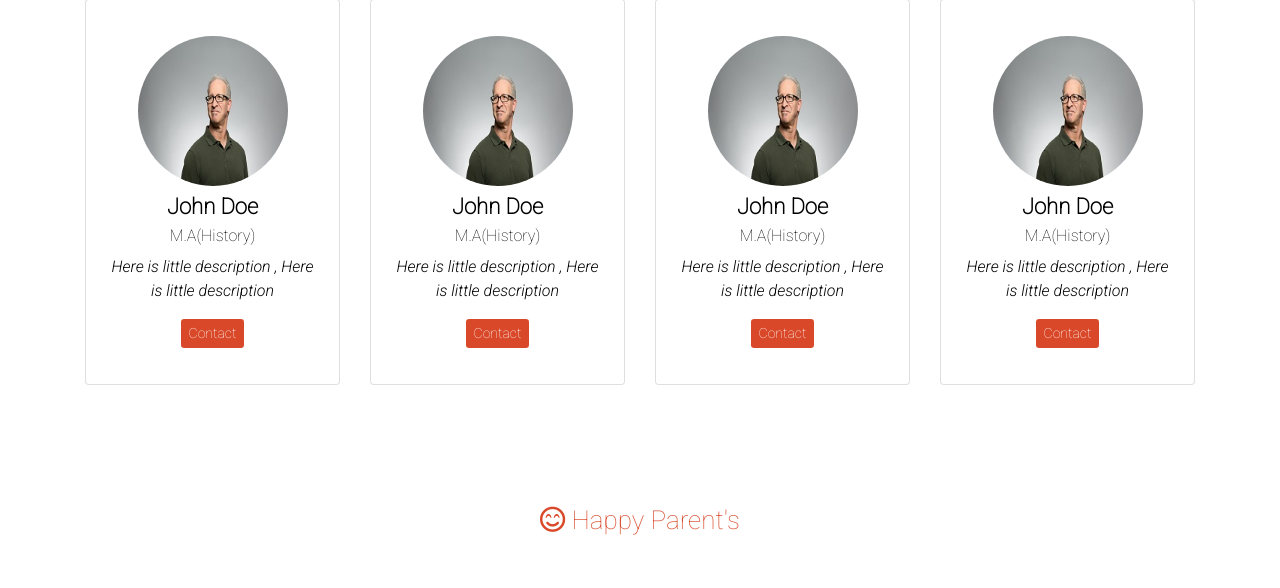
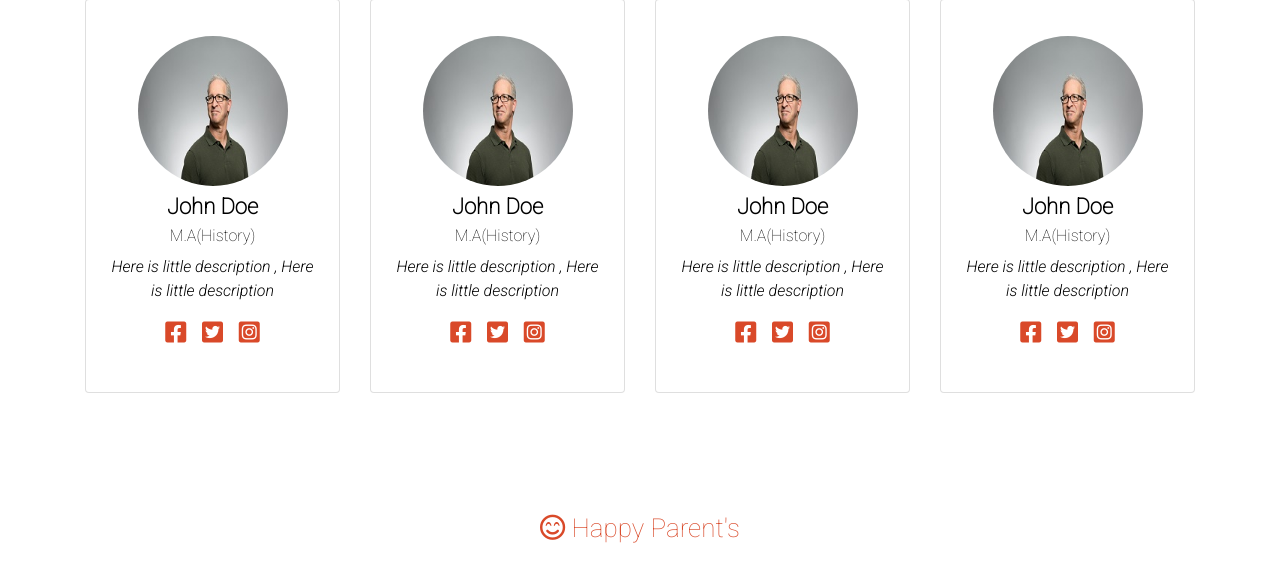
Before and after one commit to Dip20/school-template, a PHP site: page / in a window 1280 px wide. Shown: the part 2343-2931 px from the top of the page. Run offline with PHP 8.4, Linux system fonts and the light colour scheme.

Commit message:
social icon added in top educator

```diff
--- a/css/main.css
+++ b/css/main.css
@@ -174,7 +174,6 @@ footer a:hover {
 	max-height: 150px;
 }
 .responsive_subject_image{
-
 	max-width: 250px;
 }
 
@@ -192,3 +191,11 @@ footer a:hover {
 		width: 70%;
 	}
 }
+
+.social_icon{
+	padding: 0 5px;
+}
+
+.social_icon_group a:hover{
+	color:#000 !important;
+}
--- a/index.html
+++ b/index.html
@@ -199,7 +199,7 @@
             <h1 class="size-26 orange text-center"><i class="fas fa-medal"></i> Our Top Educator</h1>
             <br><br>
             <div class="row mb-2 justify-content-center ">
-               <div class="col-lg-3 col-md-5 col-sm-5 mb-3 text-center responsie_card">
+               <div class="col-lg-3 col-md-5 col-sm-5 mb-3 text-center responsie_card ">
                   <div class="card py-3">
                      <div class="card-body">
                         <img src="img/user.jpg" class="image-fluid rounded-circle responsive_image" >
@@ -208,12 +208,18 @@
                               <br><small class="size-16">M.A(History)</small>
                            </h4>
                            <p class="black"> <i>Here is little description , Here is little description</i> </p>
-                           <a href="#" class="btn btn-outline-light btn-sm ">Contact</a>
+                           <!-- <a href="#" class="btn btn-outline-light btn-sm ">Contact</a> -->
+                          <h4 class="social_icon_group">
+                            <a class="icon-c social_icon" href="#"><i class="fab fa-facebook-square"></i></a>
+                            <a class="icon-c social_icon" href="#"><i class="fab fa-twitter-square"></i></a>
+                            <a class="icon-c social_icon" href="#"><i class="fab fa-instagram-square"></i></a>
+                          </h4>
                         </div>
                      </div>
                   </div>
                </div>
-               <div class="col-lg-3 col-md-5 col-sm-5 mb-3 text-center responsie_card">
+
+               <div class="col-lg-3 col-md-5 col-sm-5 mb-3 text-center responsie_card ">
                   <div class="card py-3">
                      <div class="card-body">
                         <img src="img/user.jpg" class="image-fluid rounded-circle responsive_image" >
@@ -222,12 +228,18 @@
                               <br><small class="size-16">M.A(History)</small>
                            </h4>
                            <p class="black"> <i>Here is little description , Here is little description</i> </p>
-                           <a href="#" class="btn btn-outline-light btn-sm ">Contact</a>
+                           <!-- <a href="#" class="btn btn-outline-light btn-sm ">Contact</a> -->
+                          <h4 class="social_icon_group">
+                            <a class="icon-c social_icon" href="#"><i class="fab fa-facebook-square"></i></a>
+                            <a class="icon-c social_icon" href="#"><i class="fab fa-twitter-square"></i></a>
+                            <a class="icon-c social_icon" href="#"><i class="fab fa-instagram-square"></i></a>
+                          </h4>
                         </div>
                      </div>
                   </div>
                </div>
-               <div class="col-lg-3 col-md-5 col-sm-5 mb-3 text-center responsie_card">
+
+               <div class="col-lg-3 col-md-5 col-sm-5 mb-3 text-center responsie_card ">
                   <div class="card py-3">
                      <div class="card-body">
                         <img src="img/user.jpg" class="image-fluid rounded-circle responsive_image" >
@@ -236,12 +248,18 @@
                               <br><small class="size-16">M.A(History)</small>
                            </h4>
                            <p class="black"> <i>Here is little description , Here is little description</i> </p>
-                           <a href="#" class="btn btn-outline-light btn-sm ">Contact</a>
+                           <!-- <a href="#" class="btn btn-outline-light btn-sm ">Contact</a> -->
+                          <h4 class="social_icon_group">
+                            <a class="icon-c social_icon" href="#"><i class="fab fa-facebook-square"></i></a>
+                            <a class="icon-c social_icon" href="#"><i class="fab fa-twitter-square"></i></a>
+                            <a class="icon-c social_icon" href="#"><i class="fab fa-instagram-square"></i></a>
+                          </h4>
                         </div>
                      </div>
                   </div>
                </div>
-               <div class="col-lg-3 col-md-5 col-sm-5 mb-3 text-center responsie_card">
+
+               <div class="col-lg-3 col-md-5 col-sm-5 mb-3 text-center responsie_card ">
                   <div class="card py-3">
                      <div class="card-body">
                         <img src="img/user.jpg" class="image-fluid rounded-circle responsive_image" >
@@ -250,11 +268,20 @@
                               <br><small class="size-16">M.A(History)</small>
                            </h4>
                            <p class="black"> <i>Here is little description , Here is little description</i> </p>
-                           <a href="#" class="btn btn-outline-light btn-sm ">Contact</a>
+                           <!-- <a href="#" class="btn btn-outline-light btn-sm ">Contact</a> -->
+                          <h4 class="social_icon_group">
+                            <a class="icon-c social_icon" href="#"><i class="fab fa-facebook-square"></i></a>
+                            <a class="icon-c social_icon" href="#"><i class="fab fa-twitter-square"></i></a>
+                            <a class="icon-c social_icon" href="#"><i class="fab fa-instagram-square"></i></a>
+                          </h4>
                         </div>
                      </div>
                   </div>
                </div>
+
+
+
+
             </div>
          </div>
          <!-- top educator ends here -->
```
